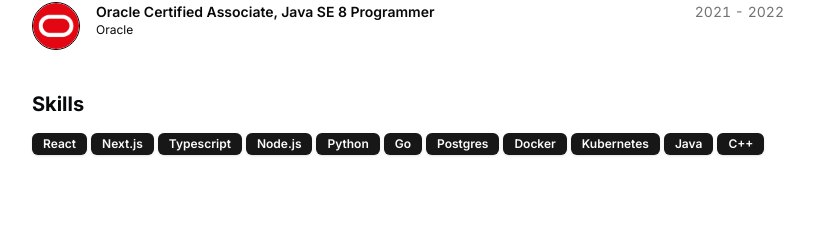
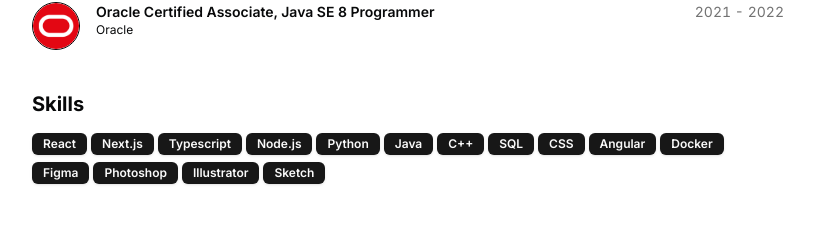
Before and after one commit to opratrx/portfolio, a Next.js app: page / in a window 1280 px wide. Shown: the part 1152-1386 px from the top of the page, without its empty margins (232-1047 px from the left). Built offline with nearby package versions, Linux system fonts and the light colour scheme.

Commit message:
Updated Data / Links

```diff
--- a/src/data/resume.tsx
+++ b/src/data/resume.tsx
@@ -20,12 +20,16 @@ export const DATA = {
     "Typescript",
     "Node.js",
     "Python",
-    "Go",
-    "Postgres",
-    "Docker",
-    "Kubernetes",
     "Java",
     "C++",
+    "SQL",
+    "CSS",
+    "Angular",
+    "Docker",
+    "Figma",
+    "Photoshop",
+    "Illustrator",
+    "Sketch",
   ],
   navbar: [
     { href: "/", icon: HomeIcon, label: "Home" },
@@ -62,7 +66,7 @@ export const DATA = {
         icon: Icons.youtube,
         navbar: false,
       },
-      email: {
+      Email: {
         name: "Send Email",
         url: "mailto:abal387@wgu.edu",
         icon: Icons.email,
```
